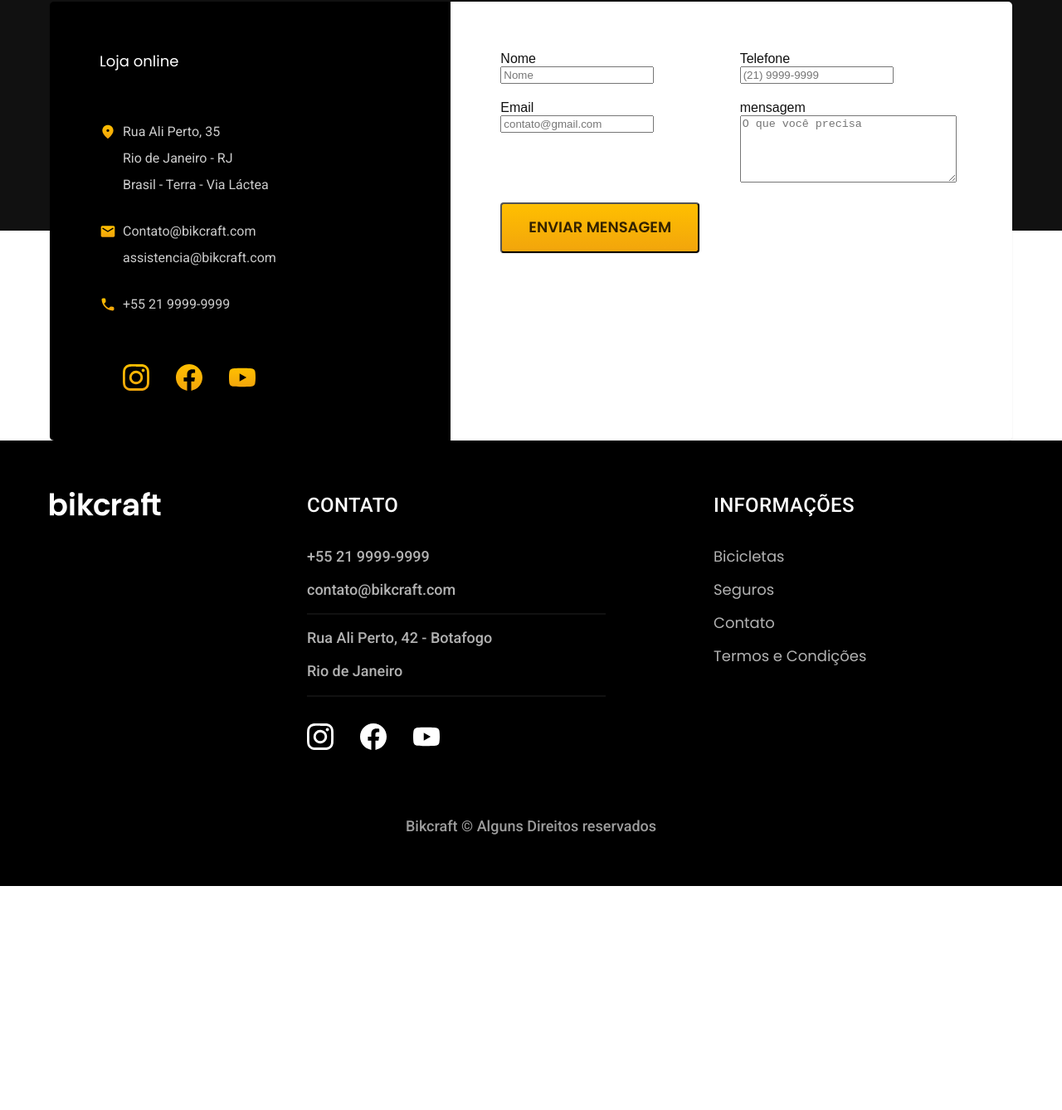
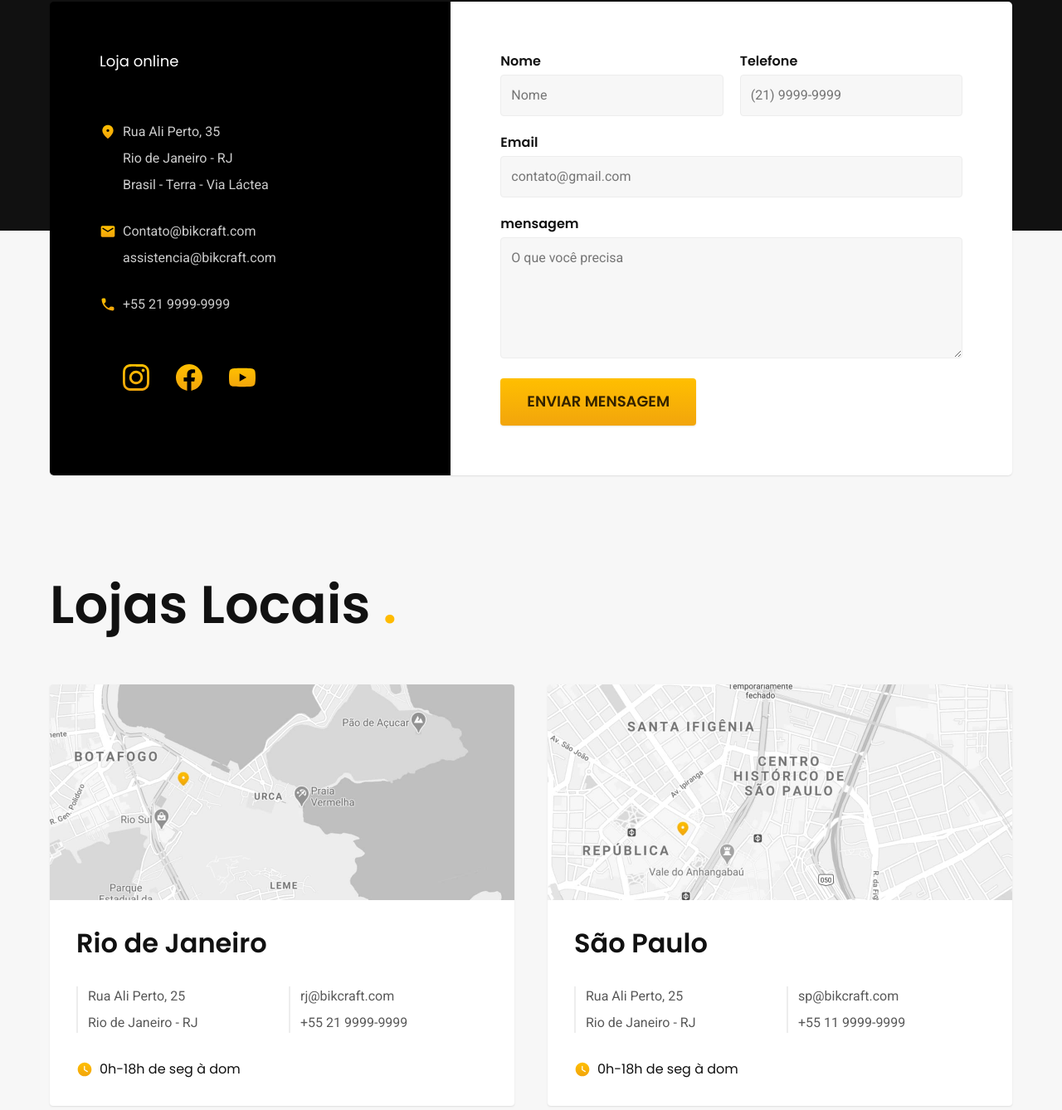
Before and after one commit to Pinheirops/Bikcraft_Projeto_Final-Origamid, a plain HTML site: page contato.html in a window 1280 px wide. Shown: the part 322-1660 px from the top of the page at 83% size. Before the commit the page ends 1390 px from the top, so only its background shows below. Drawn offline with Linux system fonts and the light colour scheme.

Commit message:
Finalizado a sub-pagina de contato.

```diff
--- a/contato.html
+++ b/contato.html
@@ -72,20 +72,58 @@
             <label for="telefone">Telefone</label>
             <input type="tel" id="telefone" name="telefone" placeholder="(21) 9999-9999">
           </div>
-          <div>
+          <div class="col-2">
             <label for="email">Email</label>
             <input type="email" id="email" name="email" placeholder="contato@gmail.com">
           </div>
-          <div>
+          <div class="col-2">
             <label for="mensagem">mensagem</label>
             <textarea rows="5" cols="30" id="mensagem" name="mensagem" placeholder="O que você precisa"></textarea>
           </div>
-          <button class="botao"> Enviar mensagem</button>
+          <button class=" col-2 botao"> Enviar mensagem</button>
         </form>
       </section>
     </div>
+  </main>
 
-  </main>
+  <article class="lojas container">
+    <h2 class="font-1-xxl"> Lojas Locais <span>.</span></h2>
+
+    <div class="lojas-item">
+      <img src="./img/lojas/rj.jpg" alt="mapa marcando o endereço em Rua Ali Perto, 25 - Rio de Janeiro - RJ">
+
+      <div class="lojas-conteudo">
+        <h3 class="font-1-xl">Rio de Janeiro</h3>
+        <div class="lojas-dados font-2-s">
+          <p>Rua Ali Perto, 25</p>
+          <p>Rio de Janeiro - RJ</p>
+        </div>
+        <div class="lojas-dados font-2-s">
+          <a href="mailto:rj@bikcraft.com">rj@bikcraft.com</a>
+          <a href="tel:+552199999999">+55 21 9999-9999</a>
+        </div>
+        <p class="lojas-tempo font-1-s"><img src="./img/icones/horario.svg" alt=""> 0h-18h de seg à dom</p>
+      </div>
+    </div>
+
+
+    <div class="lojas-item">
+      <img src="./img/lojas/sp.jpg" alt="mapa marcando o endereço em Rua Ali Perto, 25 - São Paulo - SP">
+
+      <div class="lojas-conteudo">
+        <h3 class="font-1-xl">São Paulo</h3>
+        <div class="lojas-dados font-2-s">
+          <p>Rua Ali Perto, 25</p>
+          <p>Rio de Janeiro - RJ</p>
+        </div>
+        <div class="lojas-dados font-2-s">
+          <a href="mailto:sp@bikcraft.com">sp@bikcraft.com</a>
+          <a href="tel:+551199999999">+55 11 9999-9999</a>
+        </div>
+        <p class="lojas-tempo font-1-s"><img src="./img/icones/horario.svg" alt=""> 0h-18h de seg à dom</p>
+      </div>
+    </div>
+  </article>
 
   <footer class="footer-bg">
     <div class="container footer-content">
--- a/estilo/sub/contato.css
+++ b/estilo/sub/contato.css
@@ -51,7 +51,7 @@
 
 #contato {
 
-  background: linear-gradient(var(--c11) 600px, var(--c0) 0px);
+  background: linear-gradient(var(--c11) 600px, var(--c1) 0px);
 }
 
 .contato{
--- a/estilo/sub/formulario.css
+++ b/estilo/sub/formulario.css
@@ -4,6 +4,122 @@
   gap: 20px;
 }
 
-.form label{
+.form label {
   display: block;
+  font: 600 1rem/1.5 "Poppins", sans-serif;
+  margin-bottom: 4px;
 }
+
+.form input[type="text"],
+.form input[type="email"],
+.form input[type="tel"],
+.form textarea {
+  font: 400 1rem/1.5 'Roboto', sans-serif;
+  background: var(--c1);
+  border: 1px solid var(--c2);
+  padding: 12px;
+  border-radius: 4px;
+  width: 100%;
+  box-sizing: border-box;
+}
+
+.form input[type="text"]:focus,
+.form input[type="email"]:focus,
+.form input[type="tel"]:focus,
+.form textarea:focus {
+  outline: none;
+  border-color: var(--p1);
+  background: var(--c0);
+  box-shadow: 0 0 0 2px #fea;
+}
+
+.form .col-2 {
+  grid-column: span 2;
+}
+
+.lojas h2 span{
+  color: var(--p1);
+}
+
+
+.lojas-dados {
+  color: var(--c8);
+}
+
+.lojas{
+  display: grid;
+  grid-template-columns: 1fr 1fr;
+  gap: 0 40px;
+  padding-top: 120px;
+  padding-bottom: 120px;
+}
+
+.lojas h2 {
+  grid-column: 1/-1;
+  margin-bottom: 60px;
+}
+
+.lojas img{
+  border-radius: 4px 4px 0 0;
+}
+
+.lojas-item{
+  background: var(--c0);
+  border-radius: 4px;
+  box-shadow: 0 1px 2px rgba(0, 0, 0, 0.1);
+}
+
+.lojas-conteudo{
+  display: grid;
+  grid-template-columns: 1fr 1fr;
+  gap: 32px 16px;
+  padding: 32px;
+}
+
+.lojas-conteudo h3,
+.lojas-tempo{
+  grid-column: 1/-1;
+}
+
+.lojas-dados {
+  display: grid;
+  gap: 8px;
+  border-left: 2px solid var(--c2);
+  padding-left: 12px;
+}
+
+.lojas-tempo{
+  display: flex;
+  align-items: center;
+  gap: 8px;
+}
+
+@media ( max-width: 800px){
+  .lojas {
+    gap: 20px;
+    padding-bottom: 60px;
+    padding-bottom: 60px;
+  }
+
+  .lojas h2{
+    margin-bottom: 32px;
+  }
+
+  .lojas-conteudo{
+    grid-template-columns: 1fr;
+  }
+}
+
+@media ( max-width: 600px){
+  .form {
+    grid-template-columns: 1fr;
+  }
+
+  .form .col-2{
+    grid-column: 1;
+  }
+
+  .lojas {
+    grid-template-columns: 1fr;
+  }
+}
--- a/estilo/utilidade.css
+++ b/estilo/utilidade.css
@@ -18,6 +18,8 @@
   color: var(--p5);
   font: 600 1.125rem/1.35 "Poppins", sans-serif;
   max-width: max-content;
+  border: none;
+  cursor: pointer;
 }
 
 .botao:hover {
```
